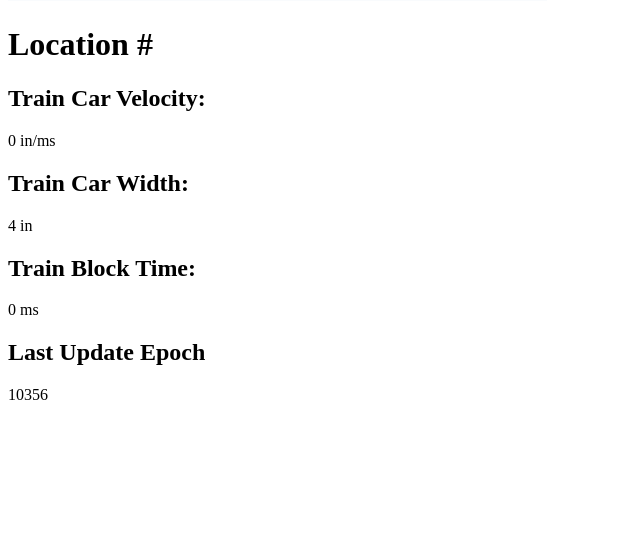
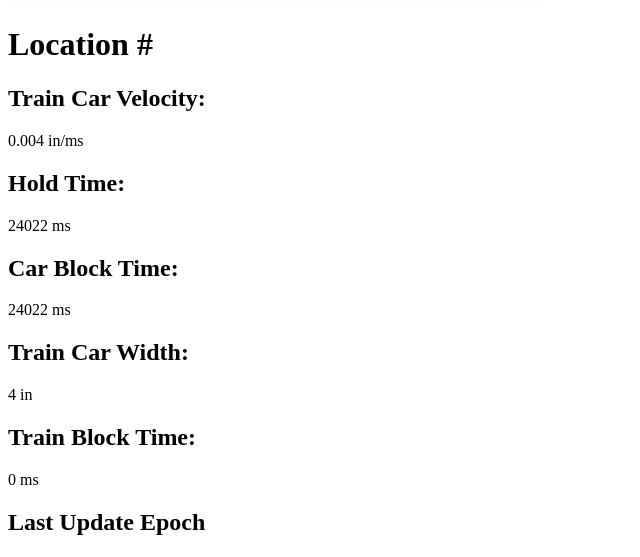
Before and after one commit to ldoughty05/48HourTrains, a Flask app: page / in a window 1280 px wide. Shown: the part 557-1114 px from the top of the page, without its empty margins (0-640 px from the left). Before the commit the page ends 957 px from the top, so only its background shows below. Run offline with Flask 3, Linux system fonts and the light colour scheme; data comes from the database, SQL or seed files in the repository; data that the repository does not hold is empty.

Commit message:
fixed velocitys being integers rounding to zero

```diff
--- a/src/app.py
+++ b/src/app.py
@@ -25,9 +25,11 @@
     id = db.Column(db.Integer, primary_key=True)
     num_cars = db.Column(db.Integer)
     car_width = db.Column(db.Double)
-    train_velocity = db.Column(db.Double)
+    # train_velocity = db.Column(db.Double)
     train_block_time = db.Column(db.Integer)
     car_velocity = db.Column(db.Double)
+    hold_time = db.Column(db.Integer)
+    car_phase = db.Column(db.Integer)
     last_update_epoch = db.Column(db.Integer)
 
 
@@ -63,8 +65,10 @@
 
         # Update the intersection's attributes with new values from the request
         intersection.car_velocity = request.json.get('car_velocity', intersection.car_velocity)
+        intersection.hold_time = request.json.get('hold_time', intersection.hold_time)
+        intersection.car_phase = request.json.get('car_phase', intersection.car_phase)
+        intersection.car_width = 4.0
         intersection.train_block_time = request.json.get('train_block_time', intersection.train_block_time)
-        intersection.car_width = 4.0
         intersection.last_update_epoch = request.json.get('timestamp', intersection.last_update_epoch)
 
         # Commit the changes to the database
@@ -92,9 +96,10 @@
             "id": intersection.id,
             "num_cars": intersection.num_cars,
             "car_width": intersection.car_width,
-            "train_velocity": intersection.train_velocity,
             "train_block_time": intersection.train_block_time,
             "car_velocity": intersection.car_velocity,
+            "hold_time": intersection.hold_time,
+            "car_phase": intersection.car_phase,
             "last_update_epoch": intersection.last_update_epoch,
         })
     except Exception as e:
--- a/src/templates/index.html
+++ b/src/templates/index.html
@@ -10,6 +10,12 @@
   <h1>Location # {{intersection.id}}</h1>
   <h2>Train Car Velocity:</h2>
   <p id="carVelocity">{{ intersection.car_velocity }} in/ms</p>
+
+  <h2>Hold Time:</h2>
+  <p id="holdTime">{{ intersection.hold_time }} ms</p>
+
+  <h2>Car Block Time:</h2>
+  <p id="carPhase">{{ intersection.car_phase }} ms</p>
 
   <h2>Train Car Width:</h2>
   <p id="carWidth">{{ intersection.car_width }} in</p>
@@ -32,6 +38,8 @@
 
         // Update the DOM with the latest data
         document.getElementById("carVelocity").innerText = data.car_velocity + " in/ms";
+        document.getElementById("holdTime").innerText = data.hold_time + " ms";
+        document.getElementById("carPhase").innerText = data.car_phase + " ms";
         document.getElementById("carWidth").innerText = data.car_width + " in";
         document.getElementById("trainBlockTime").innerText = data.train_block_time + " ms";
         document.getElementById("lastUpdateEpoch").innerText = data.last_update_epoch;
```
Also changed, not shown: instance/database.db, 1 other file.
